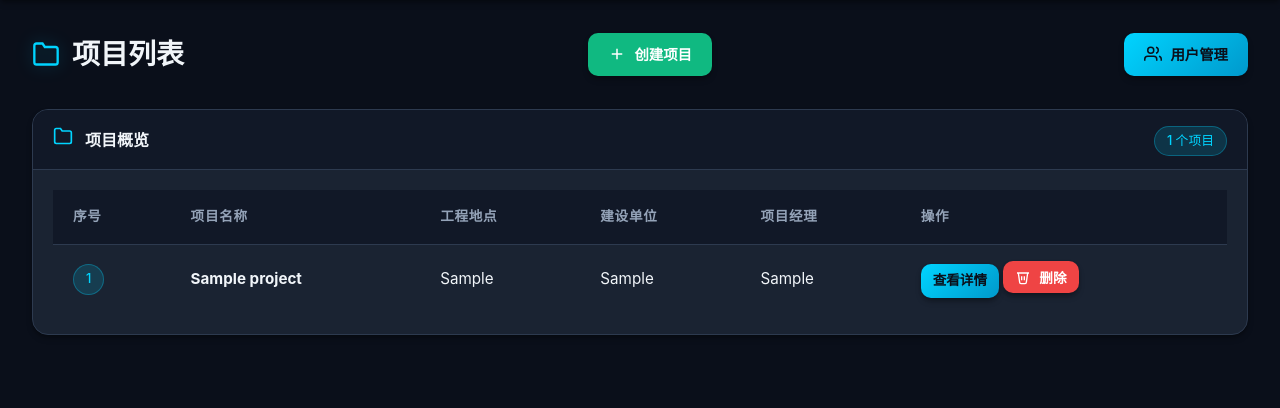
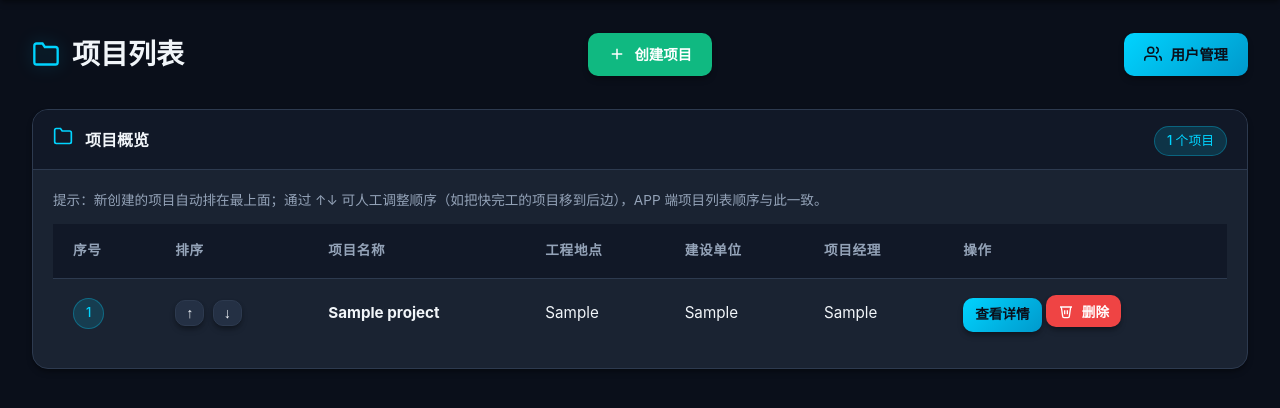
Before and after one commit to qianqianjie-999/construction-backend, a Flask app: page /admin in a window 1280 px wide. Shown: the part 64-472 px from the top of the page. Run offline with Flask 3, Linux system fonts and the light colour scheme; the visitor is signed in with stand-in values (Sample User, id 1); tables that the repository leaves empty hold one stand-in row (values such as "Sample post").

Commit message:
feat: 项目人工排序功能（新项目默认置顶，支持上移/下移）
- Project 新增 sort_order 字段，启动时自动补列（幂等）
- 后台项目列表按 sort_order + 创建时间倒序排列，新增上移/下移按钮
- APP 端 /api/projects 同步使用该排序

```diff
--- a/app.py
+++ b/app.py
@@ -7,6 +7,29 @@ import os
 
 # 全局 SocketIO 实例（async_mode 由 config 决定：开发用 threading，生产用 eventlet）
 socketio = SocketIO(cors_allowed_origins="*")
+
+
+def _ensure_project_sort_column(app):
+    """轻量迁移：projects 表补 sort_order 列。
+
+    db.create_all() 不会给已存在的表加新列，生产库（MySQL）靠这里在启动时自动补列，
+    幂等可重复执行。
+    """
+    from sqlalchemy import inspect, text
+    with app.app_context():
+        try:
+            insp = inspect(db.engine)
+            if not insp.has_table('projects'):
+                return
+            cols = [c['name'] for c in insp.get_columns('projects')]
+            if 'sort_order' not in cols:
+                with db.engine.begin() as conn:
+                    conn.execute(text(
+                        'ALTER TABLE projects ADD COLUMN sort_order INT NOT NULL DEFAULT 0'
+                    ))
+                app.logger.info('projects 表已自动补充 sort_order 列')
+        except Exception as e:
+            app.logger.warning(f'检查/补充 projects.sort_order 列失败: {e}')
 
 
 def create_app(config_name=None):
@@ -72,6 +95,9 @@ def create_app(config_name=None):
     def index():
         return redirect('/admin')
 
+    # 启动时自动补列（幂等）
+    _ensure_project_sort_column(app)
+
     return app
 
 
--- a/flask_construction/admin_views.py
+++ b/flask_construction/admin_views.py
@@ -74,12 +74,47 @@ def admin_logout():
     return redirect(url_for('admin.admin_login'))
 
 
+def _ordered_projects():
+    """项目显示顺序：人工排序值小者在前；同值时新项目在前（快完工的人工下移即可）"""
+    return Project.query.order_by(
+        Project.sort_order.asc(), Project.created_at.desc()
+    ).all()
+
+
 @admin.route('/admin')
 @admin_login_required
 def admin_dashboard():
     """管理后台首页，显示项目列表"""
-    projects = Project.query.all()
+    projects = _ordered_projects()
     return render_template('admin/dashboard.html', projects=projects)
+
+
+@admin.route('/admin/project/<int:project_id>/move', methods=['POST'])
+@admin_login_required
+def move_project(project_id):
+    """人工排序：上移/下移一位（direction ∈ up/down，来自列表页表单按钮）"""
+    direction = request.form.get('direction')
+    projects = _ordered_projects()
+
+    # 规范化 sort_order 为 0..n-1（兼容历史数据全为 0 的情况）
+    for i, p in enumerate(projects):
+        if p.sort_order != i:
+            p.sort_order = i
+    db.session.commit()
+
+    idx = next((i for i, p in enumerate(projects) if p.id == project_id), None)
+    if idx is None:
+        return redirect(url_for('admin.admin_dashboard'))
+
+    if direction == 'up' and idx > 0:
+        projects[idx].sort_order, projects[idx - 1].sort_order = \
+            projects[idx - 1].sort_order, projects[idx].sort_order
+    elif direction == 'down' and idx < len(projects) - 1:
+        projects[idx].sort_order, projects[idx + 1].sort_order = \
+            projects[idx + 1].sort_order, projects[idx].sort_order
+    db.session.commit()
+    return redirect(url_for('admin.admin_dashboard'))
+
 
 @admin.route('/admin/project/create', methods=['GET', 'POST'])
 @admin_login_required
--- a/flask_construction/api.py
+++ b/flask_construction/api.py
@@ -58,8 +58,10 @@ def save_uploaded_file(file_storage, prefix=''):
 @api.route('/projects', methods=['GET'])
 @login_required
 def get_projects():
-    """获取所有项目列表"""
-    projects = Project.query.all()
+    """获取所有项目列表（与后台人工排序一致：sort_order 小者在前，同值时新项目在前）"""
+    projects = Project.query.order_by(
+        Project.sort_order.asc(), Project.created_at.desc()
+    ).all()
     return jsonify([{
         'id': p.id,
         'name': p.name,
--- a/flask_construction/models.py
+++ b/flask_construction/models.py
@@ -45,6 +45,9 @@ class Project(db.Model):
     company = db.Column(db.String(255))               # 施工单位
     manager = db.Column(db.String(100))               # 项目经理
     created_at = db.Column(db.DateTime, default=datetime.utcnow)
+    # 人工排序：值小者靠前；同为默认值 0 时按创建时间倒序（新项目排最上边）。
+    # 快完工的项目可在后台用"下移"人工挪到后面。
+    sort_order = db.Column(db.Integer, default=0, nullable=False, index=True)
 
     # 关联日志
     logs = db.relationship('ConstructionLog', backref='project', lazy=True, cascade='all, delete-orphan')
--- a/flask_construction/templates/admin/dashboard.html
+++ b/flask_construction/templates/admin/dashboard.html
@@ -36,11 +36,15 @@
         <span class="badge badge-primary" style="float: right;">{{ projects|length }} 个项目</span>
     </div>
     <div class="card-body">
+        <p style="color: var(--text-secondary); font-size: 0.85rem; margin: 0 0 12px;">
+            提示：新创建的项目自动排在最上面；通过 ↑↓ 可人工调整顺序（如把快完工的项目移到后边），APP 端项目列表顺序与此一致。
+        </p>
         <div class="table-container">
             <table>
                 <thead>
                     <tr>
                         <th>序号</th>
+                        <th>排序</th>
                         <th>项目名称</th>
                         <th>工程地点</th>
                         <th>建设单位</th>
@@ -52,6 +56,16 @@
                     {% for project in projects %}
                     <tr>
                         <td><span class="badge badge-primary">{{ loop.index }}</span></td>
+                        <td style="white-space: nowrap;">
+                            <form method="POST" action="{{ url_for('admin.move_project', project_id=project.id) }}" style="display:inline;">
+                                <button type="submit" name="direction" value="up" {% if loop.first %}disabled{% endif %}
+                                        class="btn btn-secondary" style="padding: 4px 10px;" title="上移（排前面）">↑</button>
+                            </form>
+                            <form method="POST" action="{{ url_for('admin.move_project', project_id=project.id) }}" style="display:inline; margin-left: 4px;">
+                                <button type="submit" name="direction" value="down" {% if loop.last %}disabled{% endif %}
+                                        class="btn btn-secondary" style="padding: 4px 10px;" title="下移（排后面，可把快完工的挪到后边）">↓</button>
+                            </form>
+                        </td>
                         <td><strong>{{ project.name }}</strong></td>
                         <td>{{ project.location or '-' }}</td>
                         <td>{{ project.company or '-' }}</td>
```
